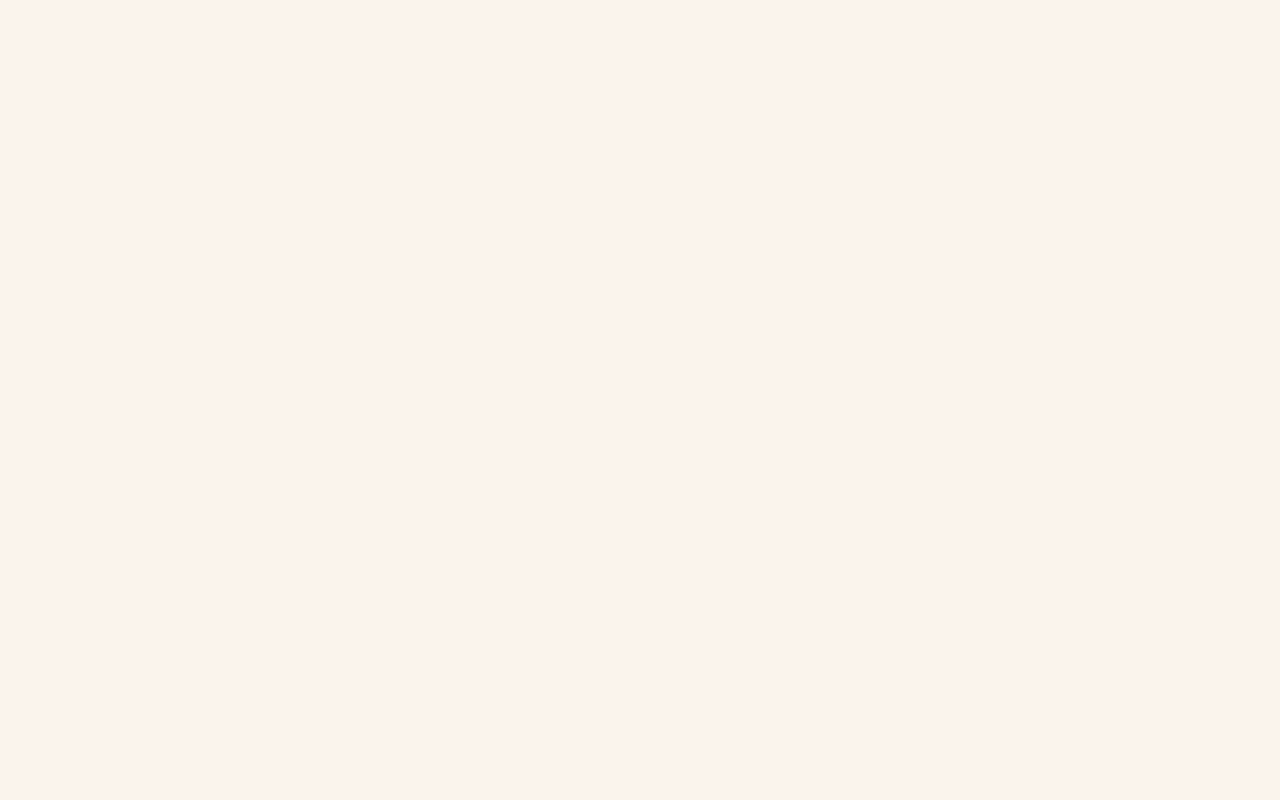
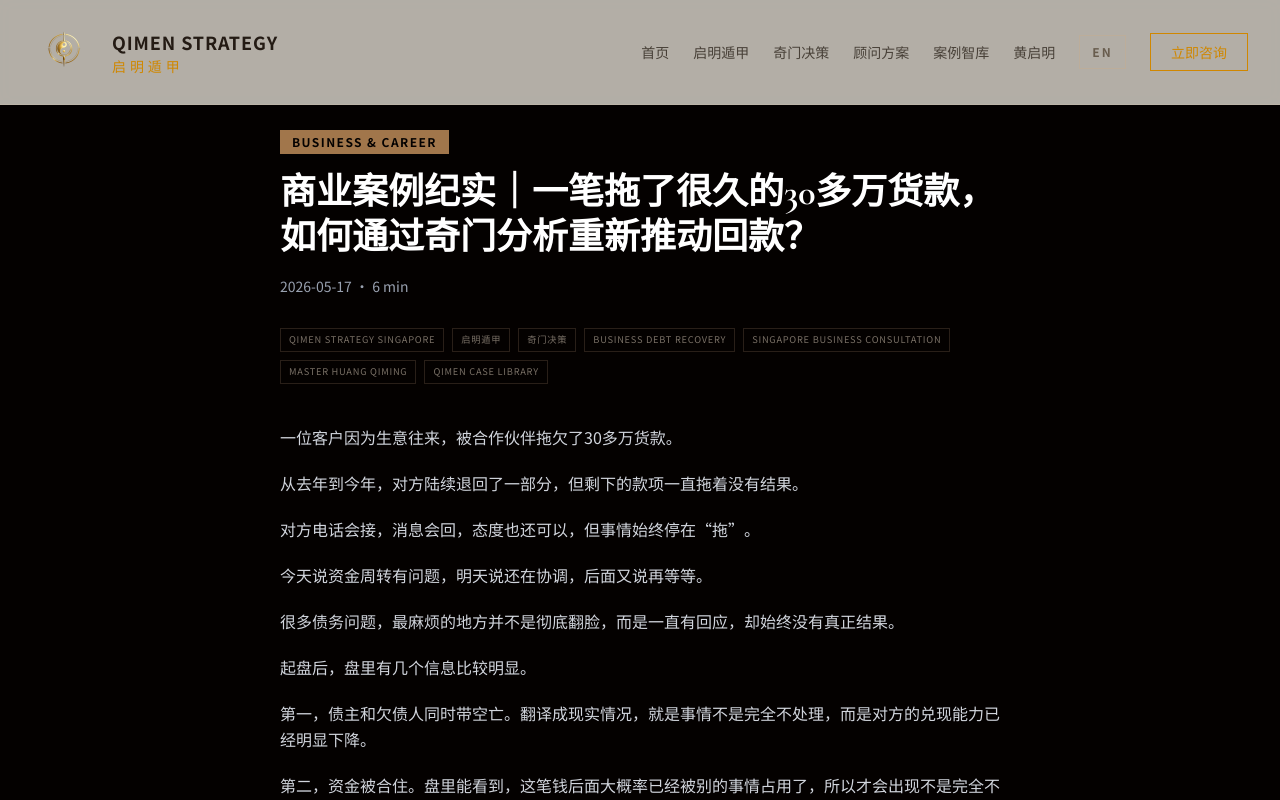
Before and after one commit to BODHIWONG/qmfeng-website, a Next.js app: page /insights/business-debt-recovery-qimen-strategy-singapore in a window 1280 px wide. Before the commit this address had no page. Shown: the top 800 px of the page. Built offline with nearby package versions, Linux system fonts and the light colour scheme.

Commit message:
Connect Qimen case library posts to detail pages

```diff
--- a/app/insights/[slug]/page.tsx
+++ b/app/insights/[slug]/page.tsx
@@ -1,6 +1,10 @@
 import type { Metadata } from "next";
 import { notFound } from "next/navigation";
 import { insightPosts, getInsightPost } from "@/lib/insights-data";
+import {
+  qimenCaseLibraryPosts,
+  getQimenCaseLibraryPost,
+} from "@/lib/qimen-case-library-posts";
 import {
   qimenSingaporeBilingualPosts,
   getQimenSingaporeBilingualPost,
@@ -29,6 +33,7 @@ type InsightDetailProps = {
 };
 
 const allDynamicPosts = [
+  ...qimenCaseLibraryPosts,
   ...qimenStrategyPositioningPosts,
   ...executiveWellnessPosts,
   ...qimenDunJiaFoundationPosts,
@@ -39,6 +44,7 @@ const allDynamicPosts = [
 
 function findPost(slug: string) {
   return (
+    getQimenCaseLibraryPost(slug) ??
     getQimenStrategyPositioningPost(slug) ??
     getExecutiveWellnessPost(slug) ??
     getQimenDunJiaFoundationPost(slug) ??
```
